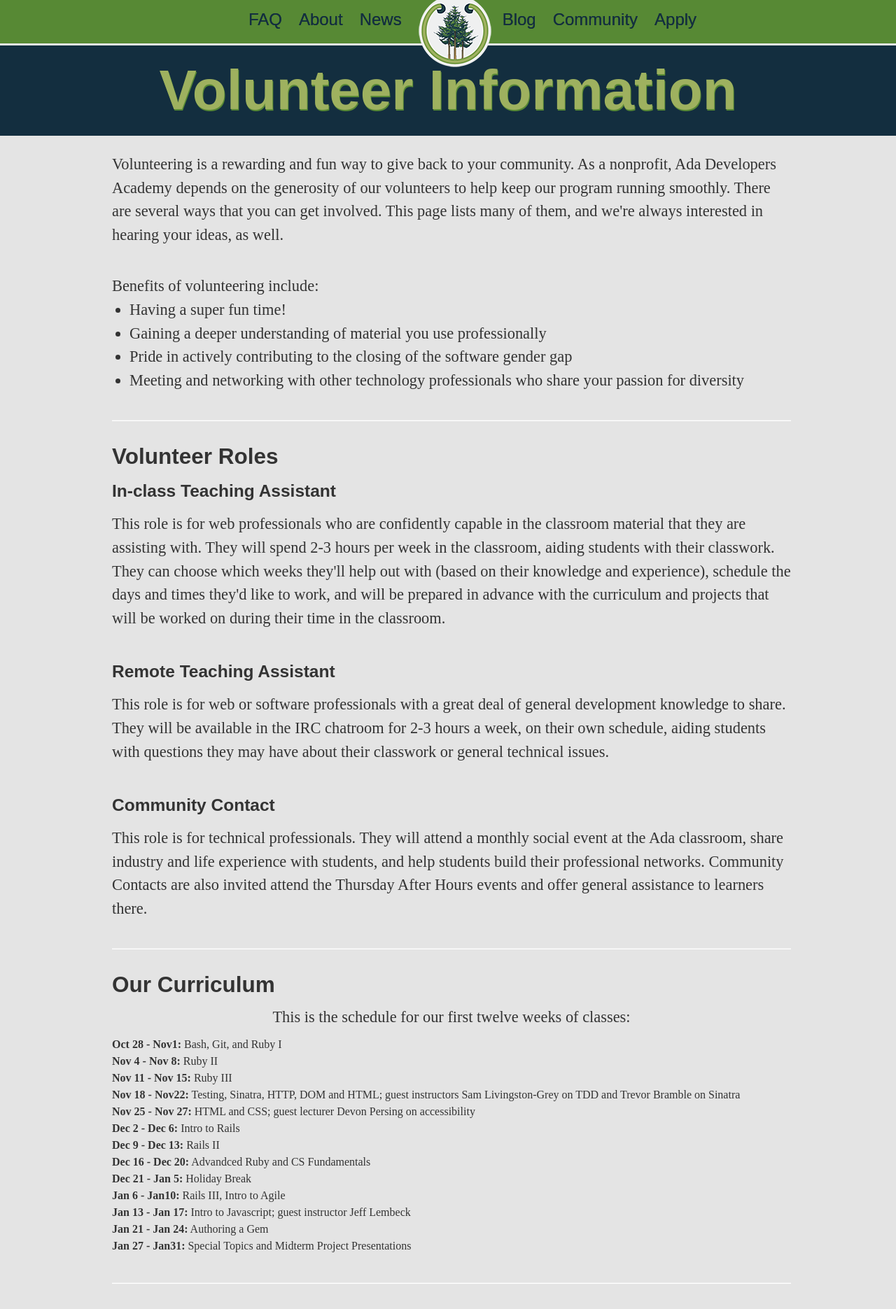
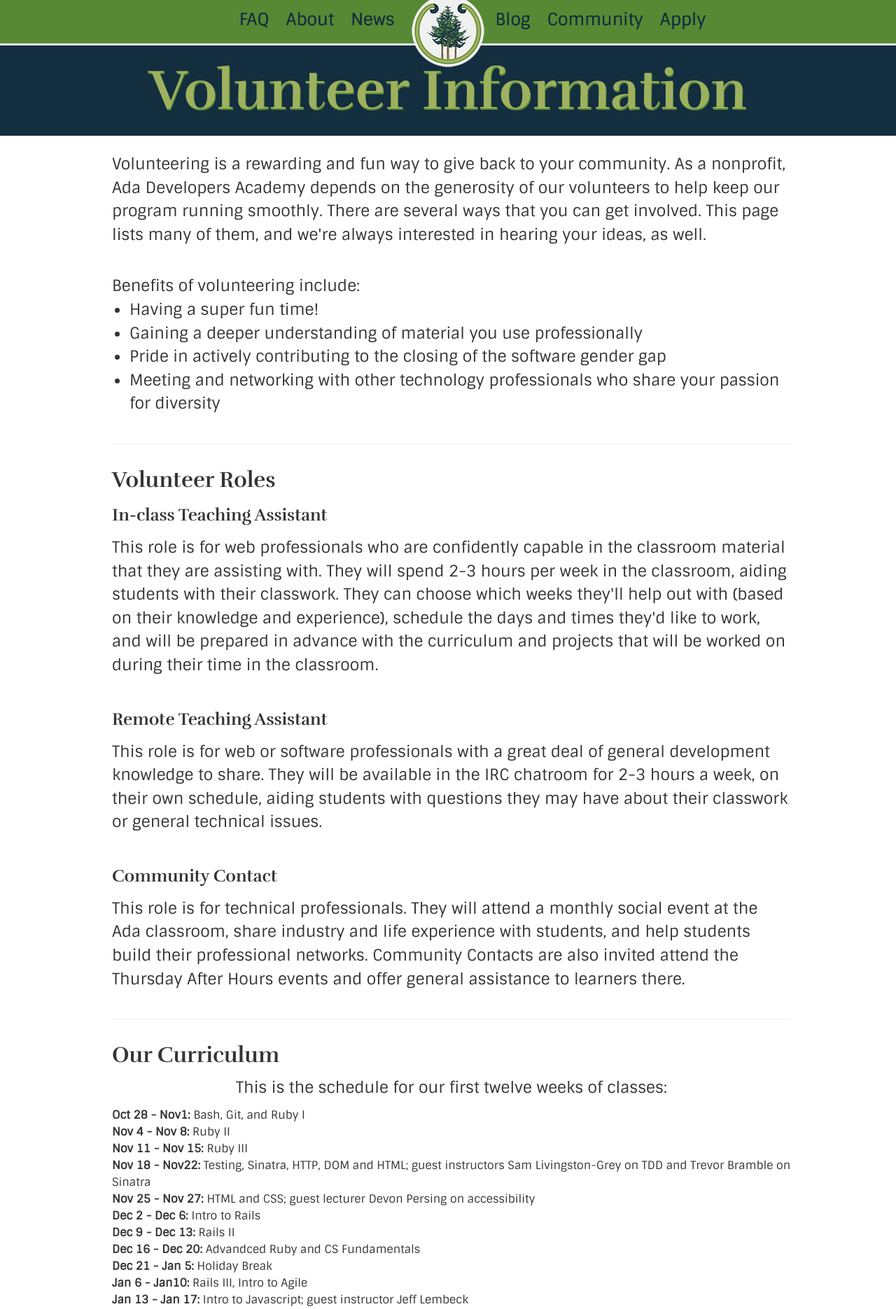
Before and after one commit to Ada-Developers-Academy/adadevelopersacademy.org, a Jekyll site: the page built from community/volunteer_signup.html, in a window 1280 px wide. Shown: the top 1871 px of the page at 70% size. Built offline with Jekyll 4.4.1, drawn with Linux system fonts in a browser that asks for light colours; nearby versions of some CDN libraries.

Commit message:
Change fonts and background color.

```diff
--- a/_layouts/default.html
+++ b/_layouts/default.html
@@ -12,6 +12,8 @@
   <link rel="stylesheet" href="/css/bootstrap.min.css" type="text/css" media="screen" title="" charset="utf-8" />
   <link rel="stylesheet" href="/css/bootstrap-responsive.css" type="text/css" media="screen" title="" charset="utf-8" />
 
+  <link href='http://fonts.googleapis.com/css?family=Rufina:400,700' rel='stylesheet' type='text/css'>
+  <link href='http://fonts.googleapis.com/css?family=Sintony' rel='stylesheet' type='text/css'>
   <link rel="stylesheet" href="/css/main.css">
   <link rel="stylesheet" href="/css/master.css">
   <script type="text/javascript" src="//use.typekit.net/fas0caa.js"></script>
--- a/css/master.css
+++ b/css/master.css
@@ -1,11 +1,11 @@
 body {
-  background: #e4e4e4;
-  font-family: "ff-tisa-web-pro", serif;
+  background: #fff;
+  font-family: 'Sintony', sans-serif;
   font-size: 1em;
   line-height: 1.5em; }
 
 h1, h2, h3 {
-  font-family: "oxtail", sans-serif; }
+  font-family: 'Rufina', serif; }
 
 a {
   color: #578934; }
@@ -75,7 +75,7 @@
       .navbar-inner .container-fluid .nav-collapse.collapse ul.nav.center-nav li a {
         padding: 0.75em 0.5em 1em;
         text-shadow: 0 0 0;
-        font-family: "oxtail", sans-serif; }
+        font-family: 'Sintony', sans-serif; }
       .navbar-inner .container-fluid .nav-collapse.collapse ul.nav.center-nav li#logo {
         position: relative;
         width: 120px; }
```
